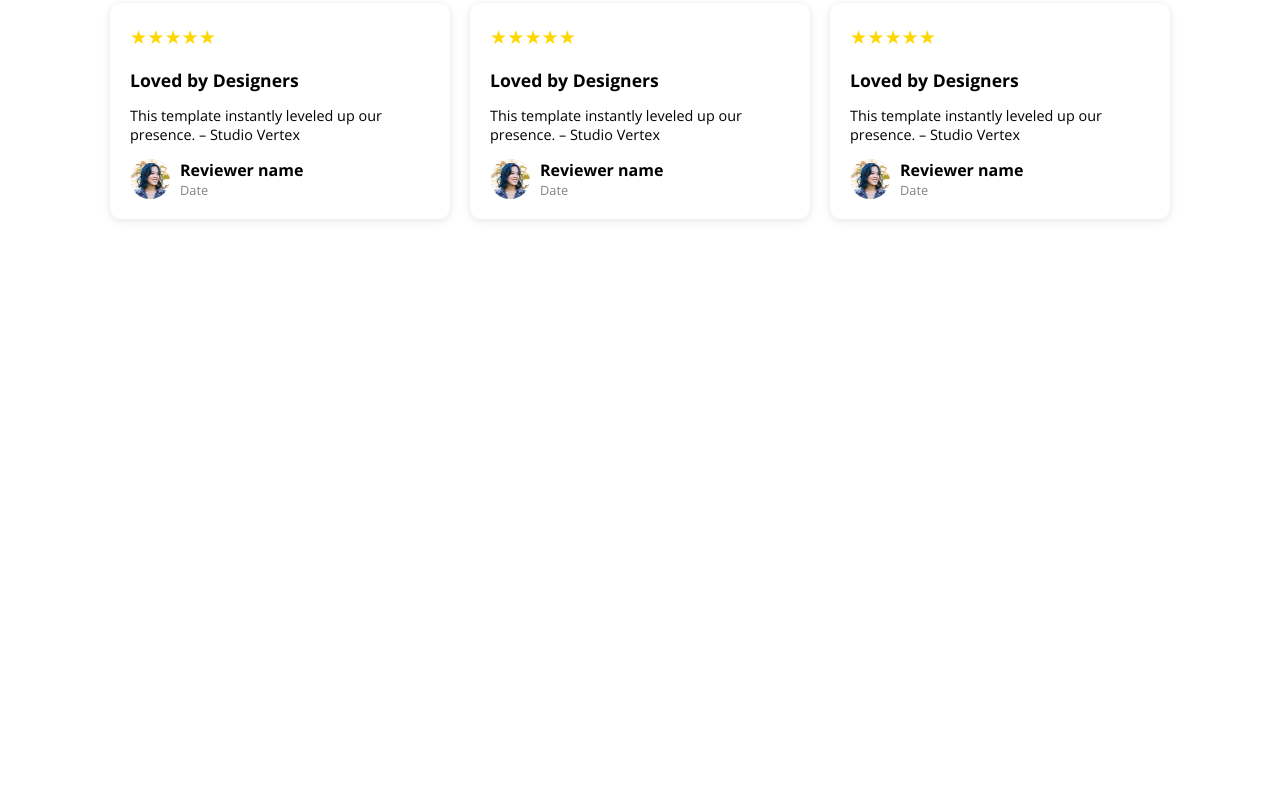
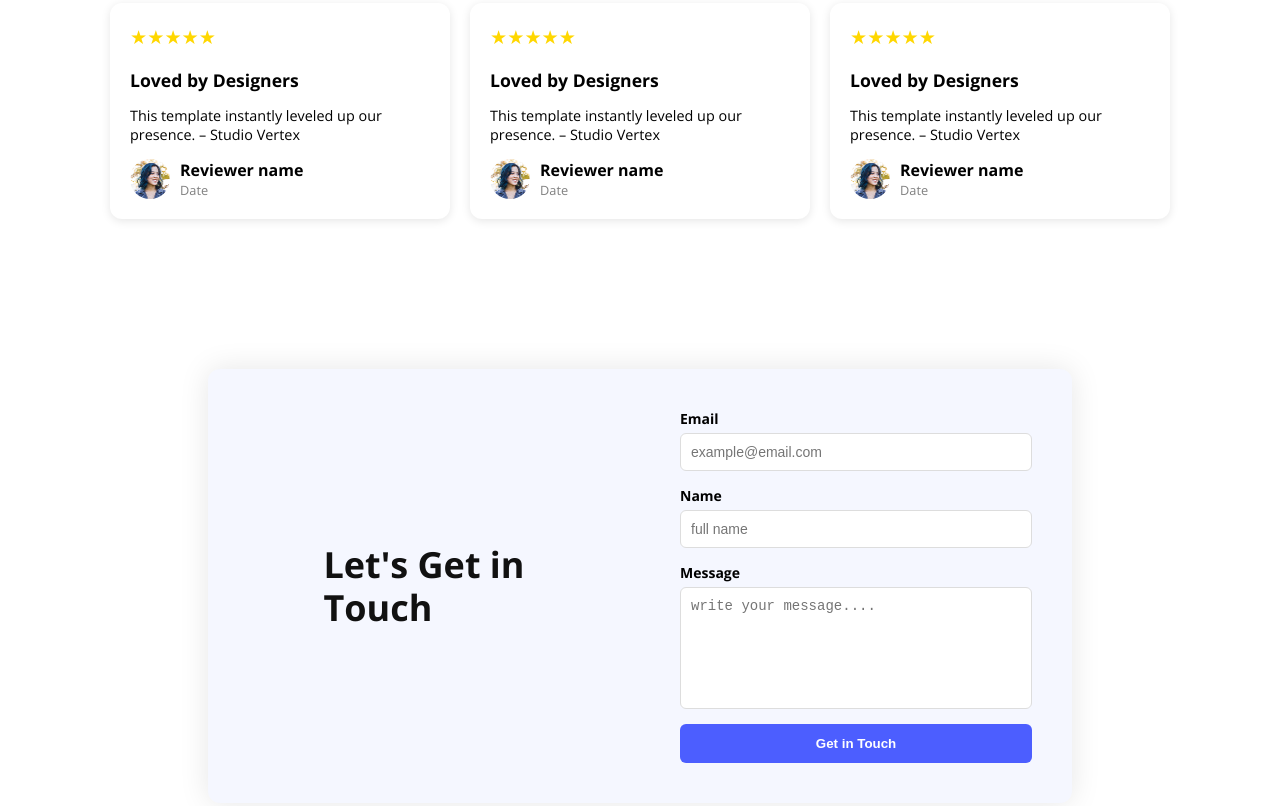
Before and after one commit to mizan39/My-First-Assignment, a plain HTML site: page index.html in a window 1280 px wide. Shown: the part 1585-2391 px from the top of the page. Before the commit the page ends 1862 px from the top, so only its background shows below. Drawn offline with nearby package versions, Linux system fonts and the light colour scheme.

```diff
--- a/index.html
+++ b/index.html
@@ -98,7 +98,28 @@
 </section>
    <section>
 
+    <section class="all-form">
 
+  <div class="contact-section">
+    <div class="left-side">
+      <h1>Let's Get in <br> Touch</h1>
+    </div>
+    <div class="right-side">
+      <form>
+        <label for="email">Email</label>
+        <input type="email" id="email" placeholder="example@email.com">
+
+        <label for="name">Name</label>
+        <input type="text" id="name" placeholder="full name">
+
+        <label for="message">Message</label>
+       <textarea placeholder="write your message...." name="message" id="" cols="30" rows="10"></textarea>
+
+        <button type="submit">Get in Touch</button>
+      </form>
+    </div>
+  </div>
+   </section>
    </section>
 
     </main>
--- a/styles/TTU.css
+++ b/styles/TTU.css
@@ -154,3 +154,64 @@
   color: gray;
   margin: 0;
 }
+.position{
+  color: #757575;
+}
+/* form style */
+
+.contact-section {
+  display: flex;
+  background: white;
+  border-radius: 12px;
+  box-shadow: 0 0 30px rgba(0, 0, 0, 0.1);
+  margin: 100px 200px;
+ background: #f5f7ff;
+}
+
+.left-side {
+  padding: 40px;
+  width: 50%;
+  display: flex;
+  align-items: center;
+  justify-content: center;
+}
+.left-side h1 {
+  font-size: 36px;
+  color: #111;
+  line-height: 1.2;
+}
+.right-side {
+  padding: 40px;
+  width: 50%;
+}
+form {
+  display: flex;
+  flex-direction: column;
+}
+label {
+  font-size: 14px;
+  margin-bottom: 5px;
+  font-weight: bold;
+}
+input, textarea {
+  padding: 10px;
+  margin-bottom: 15px;
+  border: 1px solid #ddd;
+  border-radius: 6px;
+  font-size: 14px;
+}
+textarea {
+  resize: none;
+  height: 100px;
+}
+
+button {
+  padding: 12px;
+  background-color: #4c5eff;
+  color: white;
+  border: none;
+  border-radius: 6px;
+  font-weight: bold;
+  cursor: pointer;
+
+}
```
